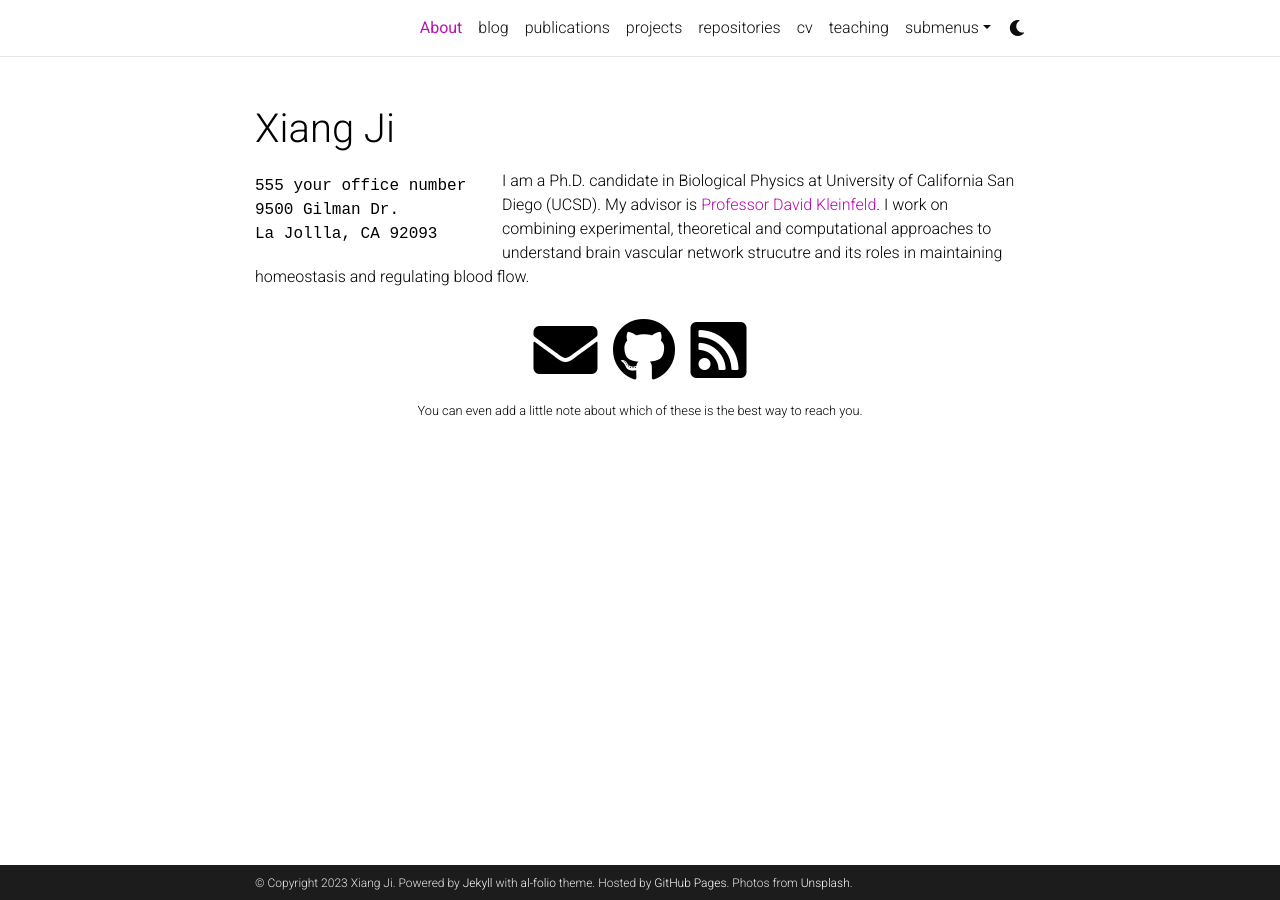
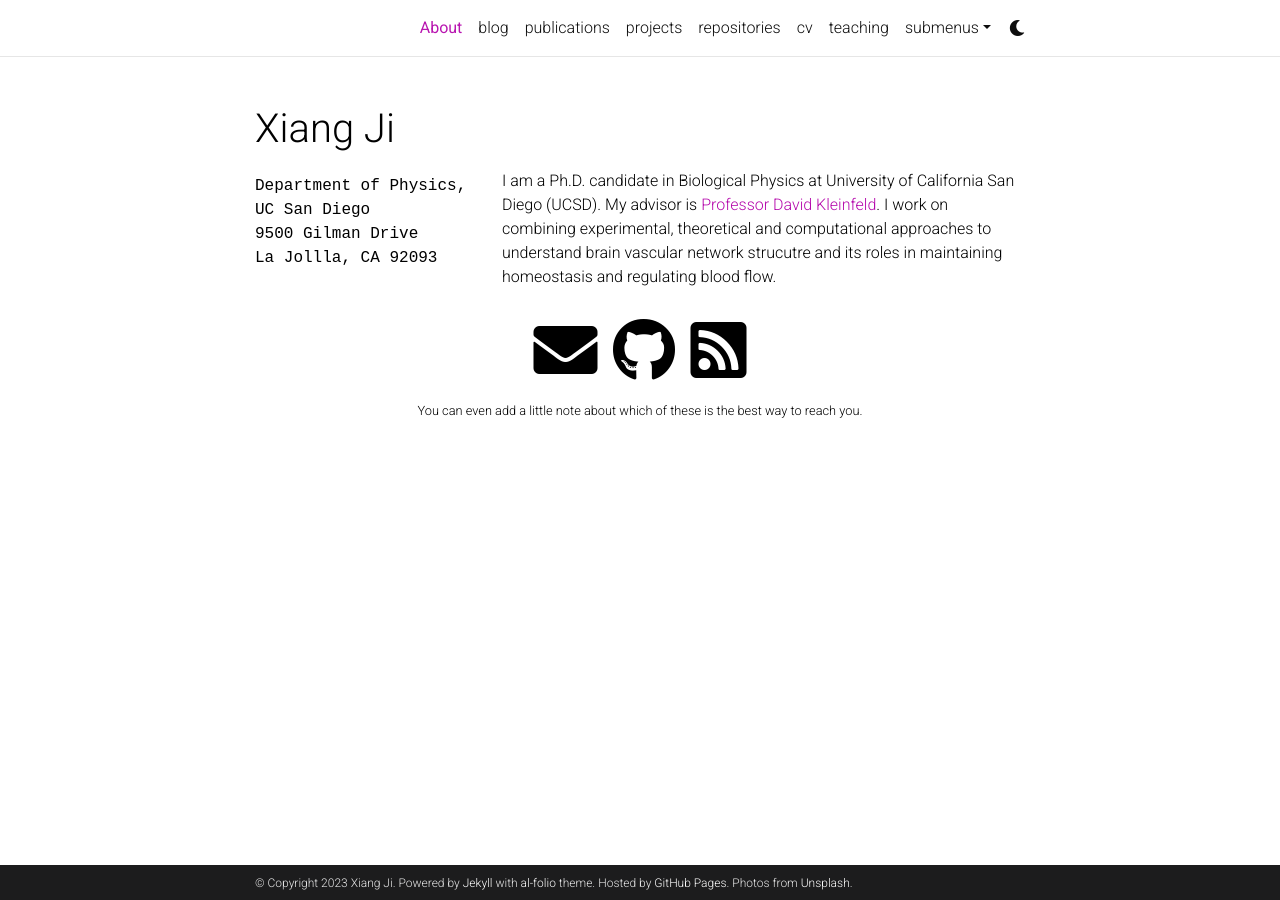
Before and after one commit to xiangjiph/xiangjiph.github.io, a Jekyll site: the page built from _pages/about.md, in a window 1280 px wide. Built offline with Jekyll 4.4.1, drawn with Linux system fonts in a browser that asks for light colours; comment, search, counter and statistics services are not loaded; a style sheet for code colours, icons or effects is not loaded.

Commit message:
Update about.md

```diff
--- a/_pages/about.md
+++ b/_pages/about.md
@@ -11,8 +11,8 @@ profile:
   image:
   image_circular: false # crops the image to make it circular
   address: >
-    <p>555 your office number</p>
-    <p>9500 Gilman Dr.</p>
+    <p>Department of Physics, UC San Diego</p>
+    <p>9500 Gilman Drive</p>
     <p>La Jollla, CA 92093</p>
 
 news: false  # includes a list of news items
```
